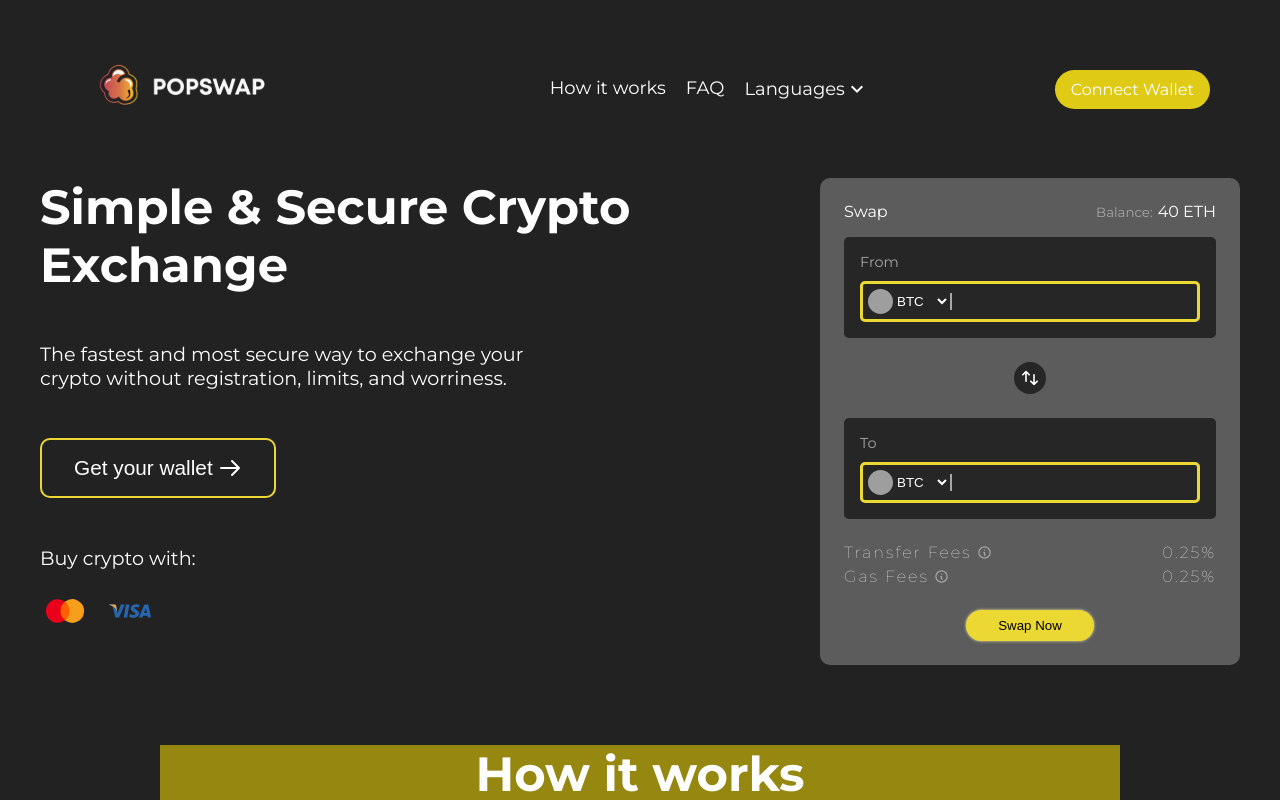
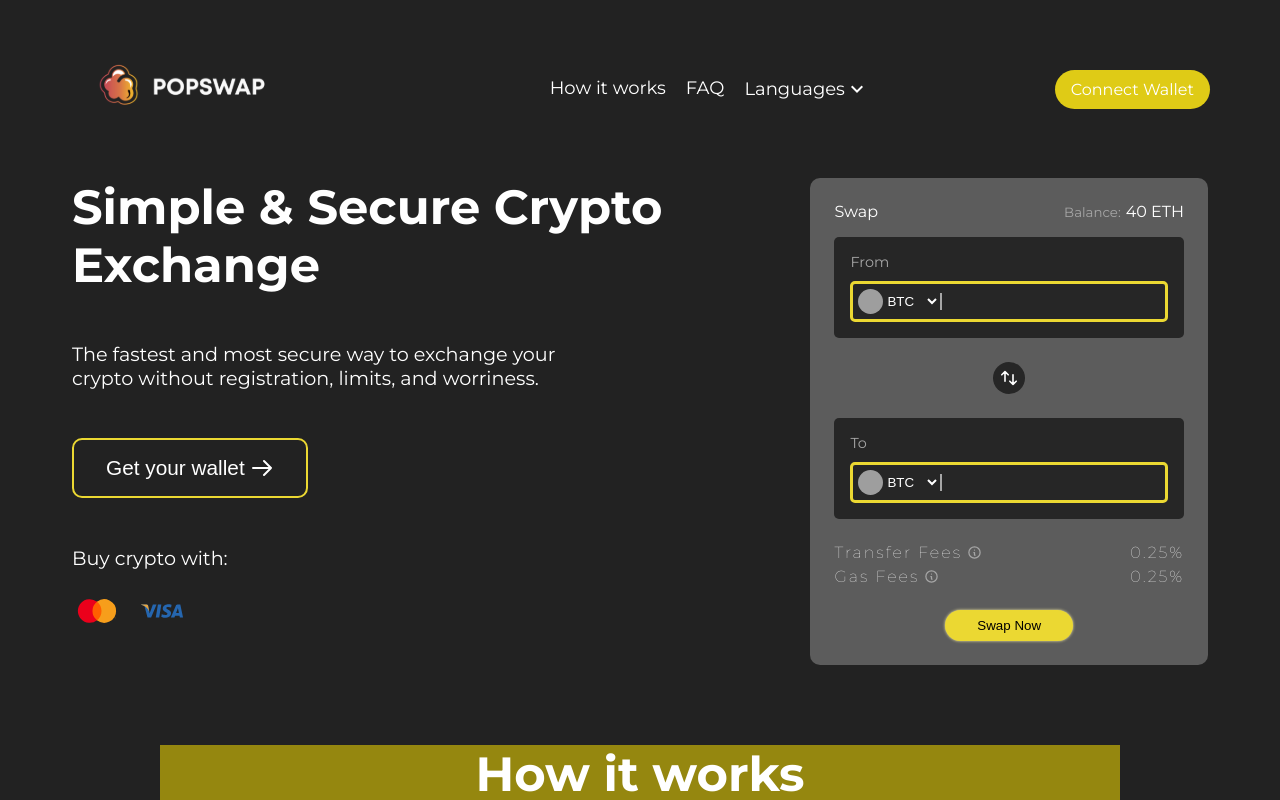
Before and after one commit to SakaRicky/MyPopSwap, a React (Create React App) app: page / in a window 1280 px wide. Shown: the top 800 px of the page. Built offline with nearby package versions, Linux system fonts and the light colour scheme; grey boxes are pictures that could not be loaded.

Commit message:
fix: hero margin

```diff
--- a/src/components/hero/hero.module.css
+++ b/src/components/hero/hero.module.css
@@ -1,6 +1,7 @@
 .root {
   display: flex;
   justify-content: space-between;
+  margin: 2rem;
 }
 @media screen and (max-width: 768px) {
   .root {
--- a/src/components/hero/hero.module.scss
+++ b/src/components/hero/hero.module.scss
@@ -4,6 +4,7 @@
 .root {
     display: flex;
     justify-content: space-between;
+    margin: 2rem;
 
     @media screen and (max-width: 768px) {
         display: flex;
```
Also changed, not shown: 1 other file (tests, documents, lock files or other folders).
